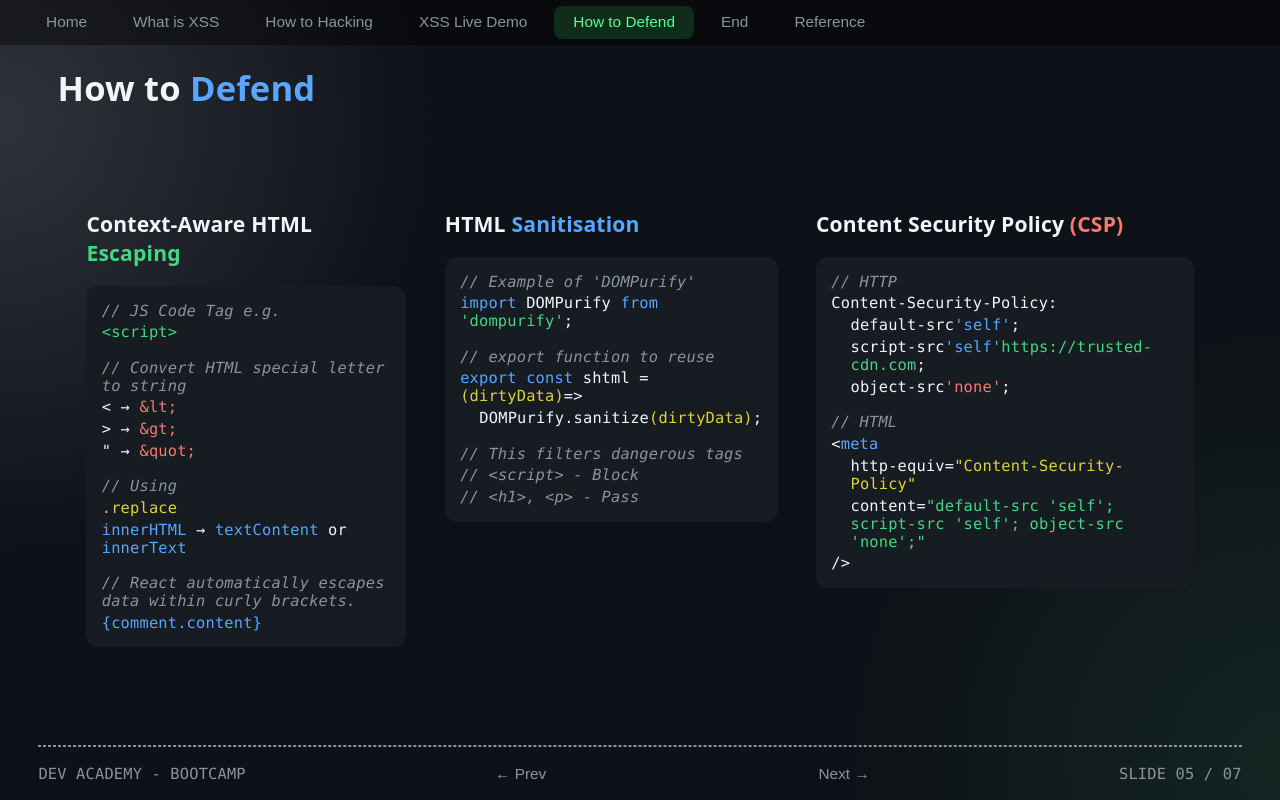
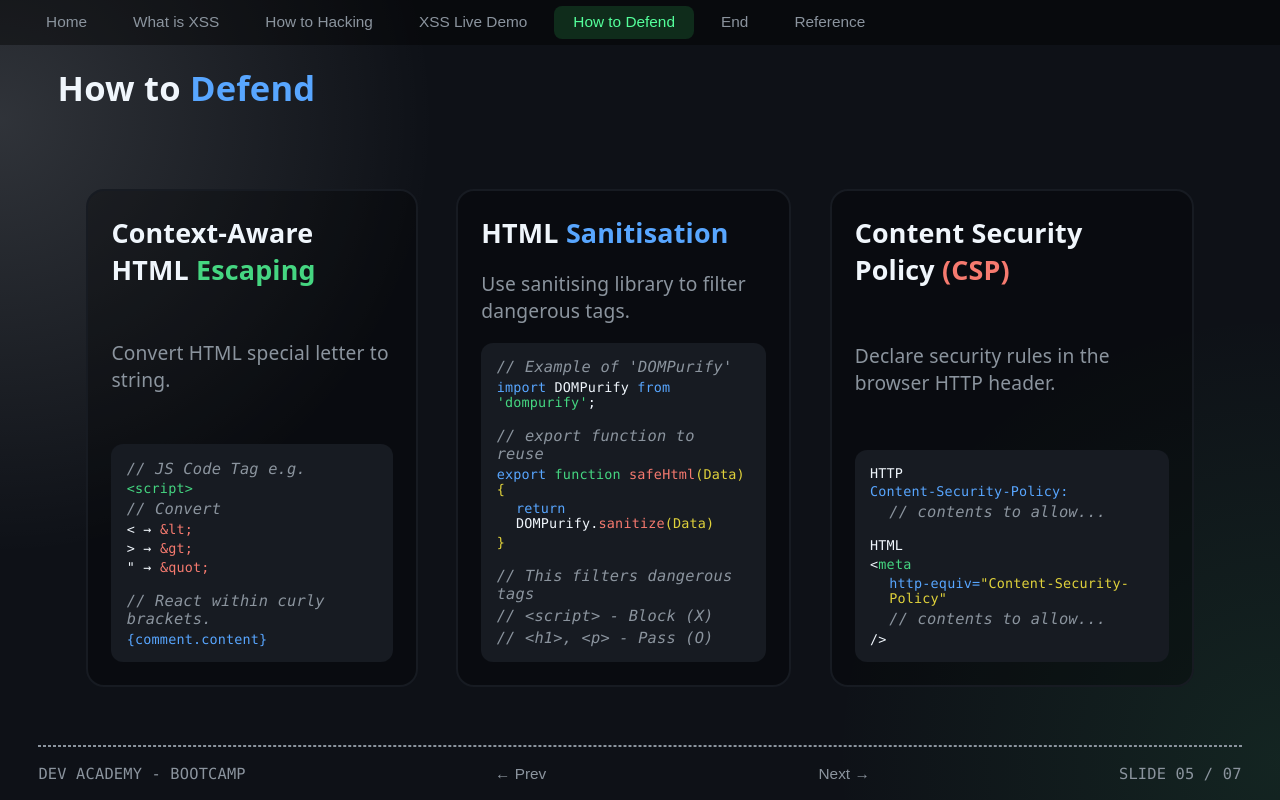
Before and after one commit to youngryou/xss-live-demo, a React (Vite) app: page / in a window 1280 px wide. Both pictures are taken after a click on the button "How to Defend". Built offline with nearby package versions, Linux system fonts and the light colour scheme.

Commit message:
feat(HowToDefend): add contents and codes

```diff
--- a/src/components/slides/HowToDefendSlide.jsx
+++ b/src/components/slides/HowToDefendSlide.jsx
@@ -7,17 +7,18 @@ function HowToDefendSlide() {
 
       <div className="contents">
         <div className="contents--flex">
-          <div className="row">
-            <h4>
+          <div className="box">
+            <h3 className="box-title">
               Context-Aware HTML <span className="--green">Escaping</span>
-            </h4>
+            </h3>
+
+            <p>Convert HTML special letter to string.</p>
+
             <code className="code-box">
               <p className="hint">// JS Code Tag e.g.</p>
               <p className="--green">{`<script>`}</p>
 
-              <div className="spacer" />
-
-              <p className="hint">// Convert HTML special letter to string</p>
+              <p className="hint">// Convert</p>
               <p>
                 {`< → `}
                 <span className="--red">{`&lt;`}</span>
@@ -33,28 +34,18 @@ function HowToDefendSlide() {
 
               <div className="spacer" />
 
-              <p className="hint">// Using</p>
-
-              <p className="--yellow">.replace</p>
-              <p>
-                <span className="--blue">innerHTML</span> →{' '}
-                <span className="--blue">textContent</span> or{' '}
-                <span className="--blue">innerText</span>
-              </p>
-
-              <div className="spacer" />
-
-              <p className="hint">
-                // React automatically escapes data within curly brackets.
-              </p>
+              <p className="hint">// React within curly brackets.</p>
               <p className="--blue">{`{comment.content}`}</p>
             </code>
           </div>
 
-          <div className="row">
-            <h4>
+          <div className="box">
+            <h3 className="box-title">
               HTML <span className="--blue">Sanitisation</span>
-            </h4>
+            </h3>
+
+            <p>Use sanitising library to filter dangerous tags.</p>
+
             <code className="code-box">
               <p className="hint">// Example of 'DOMPurify'</p>
               <p>
@@ -67,59 +58,49 @@ function HowToDefendSlide() {
 
               <p className="hint">// export function to reuse</p>
               <p>
-                <span className="--blue">export const</span> shtml ={' '}
-                <span className="--yellow">(dirtyData)</span>
-                =&gt;
+                <span className="--blue">export</span>{' '}
+                <span className="--green">function</span>{' '}
+                <span className="--red">safeHtml</span>
+                <span className="--yellow">(Data) {`{`}</span>
               </p>
               <p className="tab">
-                DOMPurify.sanitize<span className="--yellow">(dirtyData)</span>;
+                <span className="--blue">return</span> DOMPurify.
+                <span className="--red">sanitize</span>
+                <span className="--yellow">(Data)</span>
               </p>
+              <span className="--yellow">{`}`}</span>
 
               <div className="spacer" />
 
               <p className="hint">// This filters dangerous tags</p>
-              <p className="hint">// {`<script>`} - Block</p>
-              <p className="hint">// {`<h1>, <p>`} - Pass</p>
+              <p className="hint">// {`<script>`} - Block (X)</p>
+              <p className="hint">// {`<h1>, <p>`} - Pass (O)</p>
             </code>
           </div>
 
-          <div className="row">
-            <h4>
+          <div className="box">
+            <h3 className="box-title">
               Content Security Policy <span className="--red">(CSP)</span>
-            </h4>
+            </h3>
+
+            <p>Declare security rules in the browser HTTP header.</p>
+
             <code className="code-box">
-              <p className="hint">// HTTP</p>
-              <p>Content-Security-Policy:</p>
-              <p className="tab">
-                default-src
-                <span className="--blue">'self'</span>;
-              </p>
-              <p className="tab">
-                script-src
-                <span className="--blue">'self'</span>
-                <span className="--green">https://trusted-cdn.com</span>;
-              </p>
-              <p className="tab">
-                object-src
-                <span className="--red">'none'</span>;
-              </p>
+              <p>HTTP</p>
+              <p className="--blue">Content-Security-Policy:</p>
+              <p className="tab hint">// contents to allow...</p>
 
               <div className="spacer" />
 
-              <p className="hint">// HTML</p>
+              <p>HTML</p>
               <p>
-                &lt;<span className="--blue">meta</span>
+                &lt;<span className="--green">meta</span>
               </p>
-              <p className="tab">
+              <p className="tab --blue">
                 http-equiv=
                 <span className="--yellow">"Content-Security-Policy"</span>
               </p>
-              <p className="tab">
-                content=
-                <span className="--green">
-                  "default-src 'self'; script-src 'self'; object-src 'none';"
-                </span>
-              </p>
+              <p className="tab hint">// contents to allow...</p>
               <p>/&gt;</p>
             </code>
           </div>
--- a/src/index.css
+++ b/src/index.css
@@ -221,11 +221,11 @@ textarea:focus {
   padding: 0.5rem 1.5rem;
 }
 
-.row {
+/* .row {
   display: flex;
   flex-direction: column;
   width: stretch;
-}
+} */
 
 .footer {
   display: flex;
@@ -345,11 +345,11 @@ button:hover {
   border-radius: 12px;
   color: var(--white);
   font-family: var(--mono);
-  font-size: 0.8rem;
+  font-size: 0.7rem;
 
   padding: 0.8rem;
-  margin: 1rem 0;
-  height: stretch;
+  margin: 1rem 0 0;
+  /* height: stretch; */
 }
 
 .tab {
```
